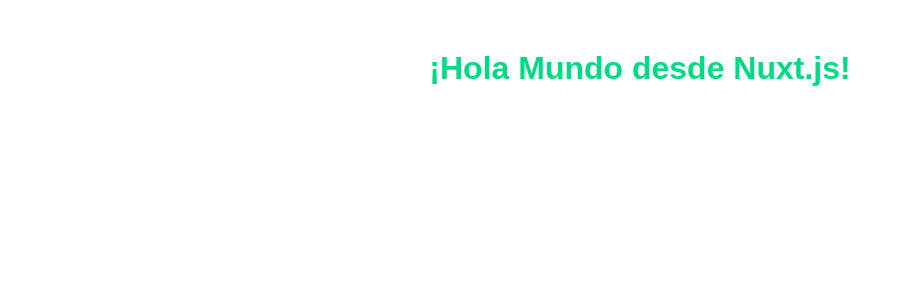
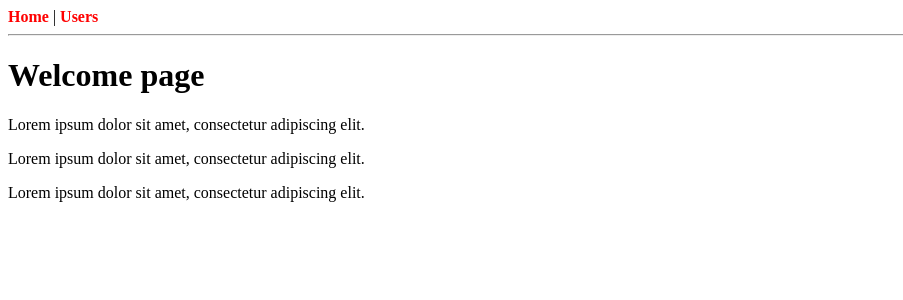
Before and after one commit to argenisosorio/hello-world-nuxt, a Nuxt app: page / in a window 1280 px wide. Shown: the top 300 px of the page, without its empty margins (0-903 px from the left). Built offline with nearby package versions, Linux system fonts and the light colour scheme.

Commit message:
added 2 new pages to example

```diff
--- a/app/app.vue
+++ b/app/app.vue
@@ -1,16 +1,19 @@
 <template>
   <div>
-    <h1>¡Hola Mundo desde Nuxt.js!</h1>
+    <nav>
+      <NuxtLink to="/">Home</NuxtLink> |
+      <NuxtLink to="/users">Users</NuxtLink>
+    </nav>
+    <hr />
+
+    <NuxtPage />
   </div>
 </template>
 
-<style scoped>
-div {
-  font-family: sans-serif;
-  text-align: center;
-  margin-top: 50px;
-}
-h1 {
-  color: #00dc82; /* El color verde característico de Nuxt */
+<style>
+a {
+  color: red;
+  text-decoration: none;
+  font-weight: bold;
 }
 </style>
--- /dev/null
+++ b/app/pages/index.vue
@@ -0,0 +1,8 @@
+<template>
+  <div>
+    <h1>Welcome page</h1>
+    <p>Lorem ipsum dolor sit amet, consectetur adipiscing elit.</p>
+    <p>Lorem ipsum dolor sit amet, consectetur adipiscing elit.</p>
+    <p>Lorem ipsum dolor sit amet, consectetur adipiscing elit.</p>
+  </div>
+</template>
--- /dev/null
+++ b/app/pages/users.vue
@@ -0,0 +1,8 @@
+<template>
+  <div>
+    <h1>Users</h1>
+    <p>Lorem ipsum dolor sit amet, consectetur adipiscing elit.</p>
+    <p>Lorem ipsum dolor sit amet, consectetur adipiscing elit.</p>
+    <p>Lorem ipsum dolor sit amet, consectetur adipiscing elit.</p>
+  </div>
+</template>
```
